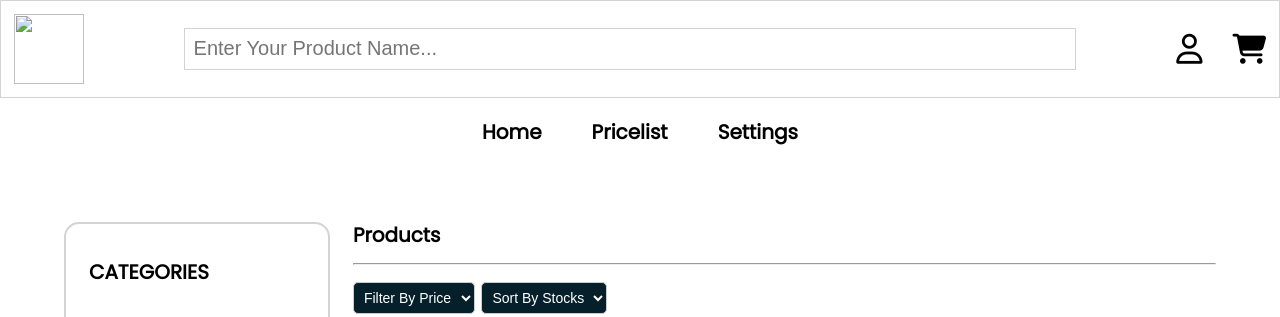
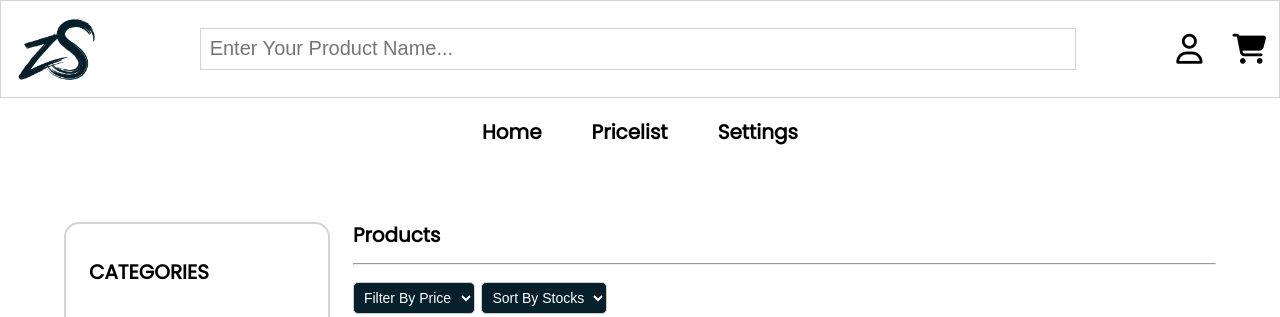
Before and after one commit to Sinon20020/E-Commerce-2, a plain HTML site: page pricelist.html in a window 1280 px wide. Shown: the top 317 px of the page. Drawn offline with Linux system fonts and the light colour scheme.

Commit message:
Update pricelist.html

```diff
--- a/pricelist.html
+++ b/pricelist.html
@@ -10,7 +10,7 @@
 </head>
 <body>
     <header>
-    <img src="assests/zs.png" height="70px">
+    <img src="zs.png" height="70px">
     <input type="search" placeholder="Enter Your Product Name...">
     <div>
         <i class="fa-regular fa-user"></i>
```
